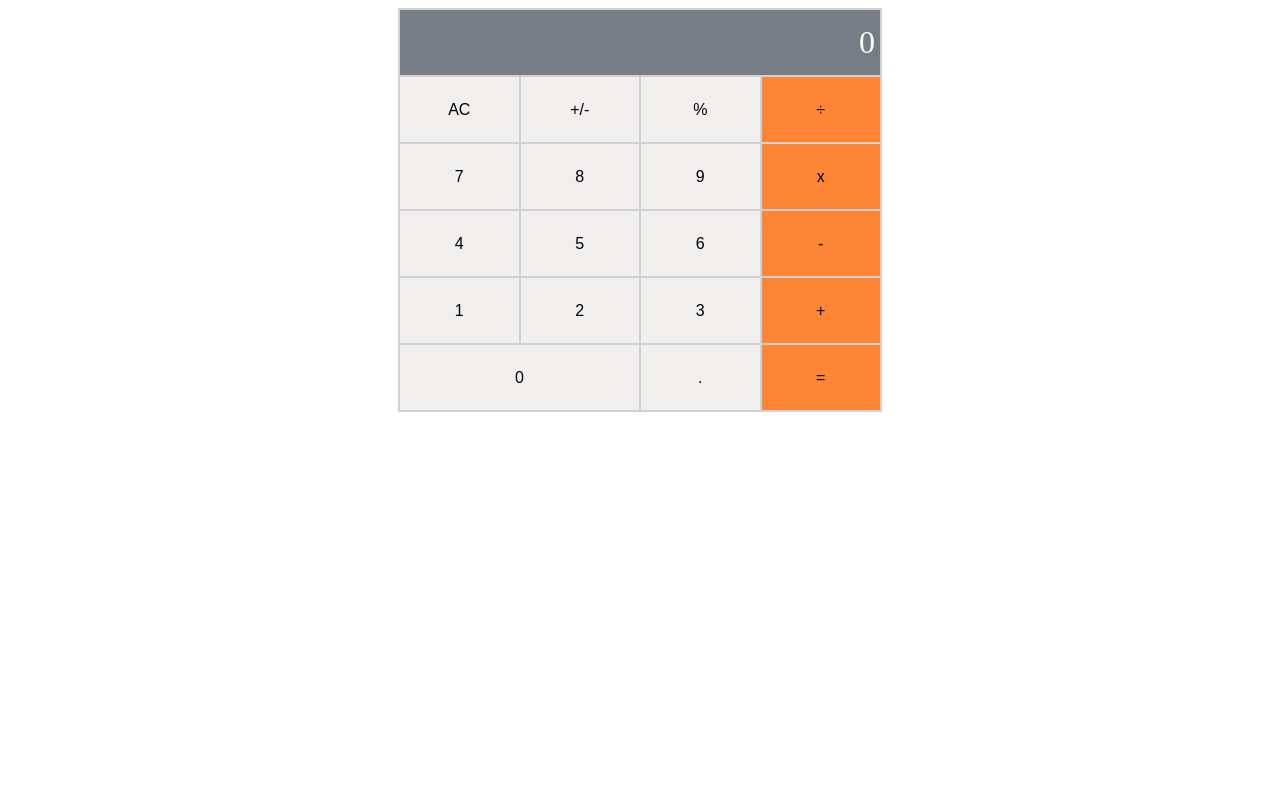
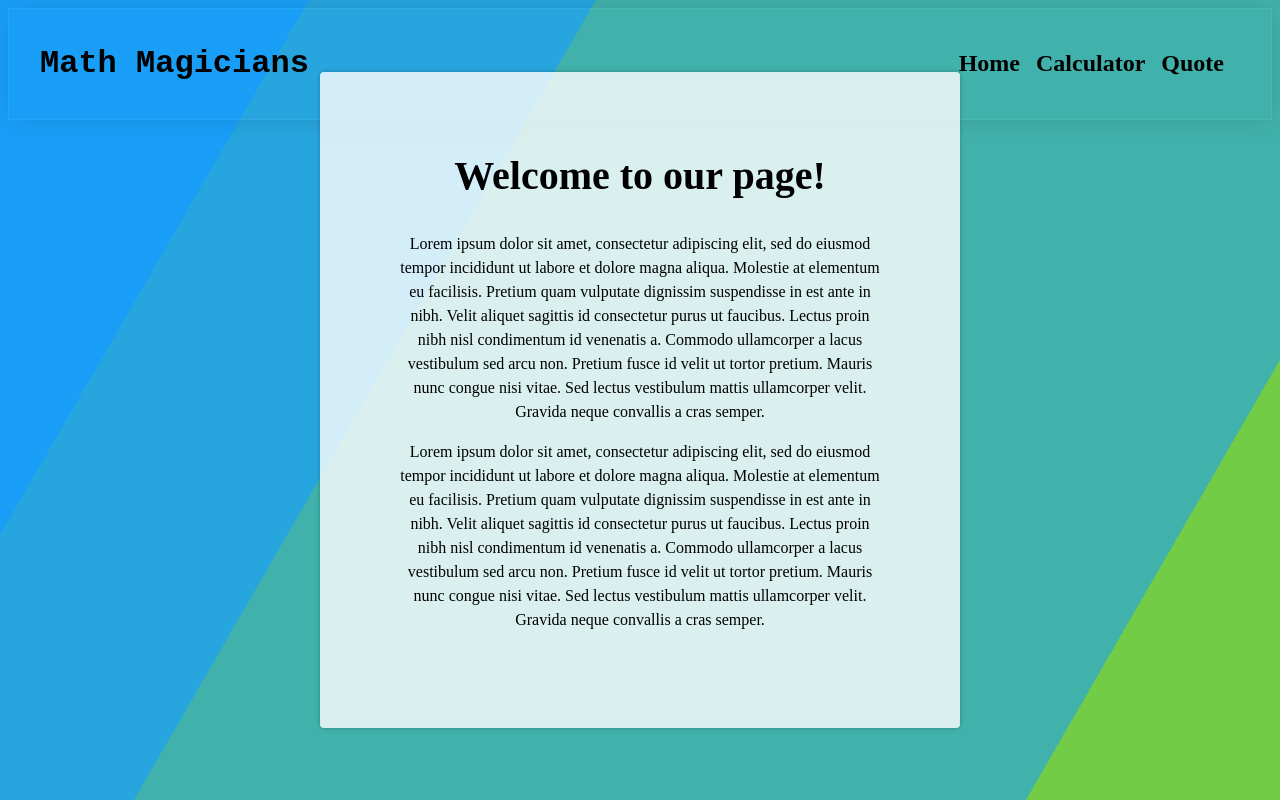
Before and after one commit to LokurasRlz/Math-Magicians, a React (Create React App) app: page / in a window 1280 px wide. Built offline with nearby package versions, Linux system fonts and the light colour scheme.

Commit message:
Added routes and styling

```diff
--- a/package.json
+++ b/package.json
@@ -11,6 +11,7 @@
     "big.js": "^6.2.1",
     "react": "^18.2.0",
     "react-dom": "^18.2.0",
+    "react-router-dom": "^6.4.0",
     "react-scripts": "5.0.1",
     "web-vitals": "^2.1.4"
   },
--- a/src/App.css
+++ b/src/App.css
@@ -1,3 +1,122 @@
 body {
-  color: blue;
+  background-color: #cecccb;
 }
+
+.container {
+  margin-top: auto;
+  display: flex;
+  flex-direction: column;
+}
+
+header {
+  display: flex;
+  justify-content: space-between;
+  align-items: center;
+  padding: 0 2rem;
+  box-shadow: 0 0 25px rgba(0, 0, 0, 0.1), inset 0 0 1px rgba(255, 255, 255, 0.6);
+}
+
+.title {
+  display: flex;
+  padding: 1rem 0;
+  color: black;
+  font-size: 1rem;
+  font-weight: 900;
+}
+
+nav {
+  display: flex;
+  justify-content: space-between;
+  color: black;
+  margin-left: 1.4rem;
+  text-align: center;
+}
+
+a {
+  margin-right: 1rem;
+  color: black;
+  text-decoration: none;
+  cursor: pointer;
+}
+
+nav > a {
+  font-weight: 700;
+  font-size: 1.5rem;
+}
+
+a:hover {
+  color: #fff;
+}
+
+.home {
+  padding: 0 2rem;
+  color: black;
+}
+
+.home > h2 {
+  margin-top: auto;
+  font-size: 2.5rem;
+}
+
+.home > p {
+  line-height: 1.5;
+}
+
+.quotes {
+  color: black;
+  font-size: 1.5rem;
+}
+
+/* Background */
+
+html {
+  height: 100%;
+}
+
+.bg {
+  animation: slide 3s ease-in-out infinite alternate;
+  background-image: linear-gradient(-60deg, #6c3 50%, #09f 50%);
+  bottom: 0;
+  left: -50%;
+  opacity: 0.5;
+  position: fixed;
+  right: -50%;
+  top: 0;
+  z-index: -1;
+}
+
+.bg2 {
+  animation-direction: alternate-reverse;
+  animation-duration: 4s;
+}
+
+.bg3 {
+  animation-duration: 5s;
+}
+
+.content {
+  background-color: rgba(255, 255, 255, 0.8);
+  border-radius: 0.25em;
+  box-shadow: 0 0 0.25em rgba(0, 0, 0, 0.25);
+  box-sizing: border-box;
+  left: 50%;
+  padding: 10vmin;
+  position: fixed;
+  text-align: center;
+  top: 50%;
+  transform: translate(-50%, -50%);
+}
+
+h1 {
+  font-family: monospace;
+}
+
+@keyframes slide {
+  0% {
+    transform: translateX(-25%);
+  }
+
+  100% {
+    transform: translateX(25%);
+  }
+}
--- a/src/App.js
+++ b/src/App.js
@@ -1,7 +1,12 @@
 /** @format */
 import React from 'react';
+import {
+  BrowserRouter as Router, Routes, Route, Link,
+} from 'react-router-dom';
 import './App.css';
 import Calculator from './components/Calculator';
+import Home from './components/Home';
+import Quotes from './components/Quote';
 
 export default class App extends React.Component {
   constructor(props) {
@@ -11,7 +16,28 @@ export default class App extends React.Component {
 
   render() {
     return (
-      <Calculator />
+      <Router>
+        <main className="container">
+          <header>
+            <div className="title">
+              <h1><a href="/">Math Magicians</a></h1>
+            </div>
+            <nav>
+              <Link to="/">Home</Link>
+              <Link to="/Calculator">Calculator</Link>
+              <Link to="/Quote">Quote</Link>
+            </nav>
+          </header>
+          <Routes>
+            <Route path="/" element={<Home />} />
+            <Route path="/calculator" element={<Calculator />} />
+            <Route path="/quote" element={<Quotes />} />
+          </Routes>
+        </main>
+        <div className="bg" />
+        <div className="bg bg2" />
+        <div className="bg bg3" />
+      </Router>
     );
   }
 }
--- a/src/components/Calculator.js
+++ b/src/components/Calculator.js
@@ -9,7 +9,7 @@ const Calculator = () => {
   };
   const { next, operation, total } = state;
   return (
-    <div className="calculator">
+    <div className="calculator content">
       <div className="display">{ next || operation || total || 0 }</div>
       <button type="button" onClick={clickHandler} className="gray">AC</button>
       <button type="button" onClick={clickHandler} className="gray">+/-</button>
--- /dev/null
+++ b/src/components/Home.js
@@ -0,0 +1,25 @@
+import React from 'react';
+
+const Home = () => (
+  <main className="home content">
+    <h2>Welcome to our page!</h2>
+    <p>
+      Lorem ipsum dolor sit amet, consectetur adipiscing elit, sed do eiusmod tempor incididunt ut
+      labore et dolore magna aliqua. Molestie at elementum eu facilisis. Pretium quam vulputate
+      dignissim suspendisse in est ante in nibh. Velit aliquet sagittis id consectetur purus ut
+      faucibus. Lectus proin nibh nisl condimentum id venenatis a. Commodo ullamcorper a lacus
+      vestibulum sed arcu non. Pretium fusce id velit ut tortor pretium. Mauris nunc congue nisi
+      vitae. Sed lectus vestibulum mattis ullamcorper velit. Gravida neque convallis a cras semper.
+    </p>
+    <p>
+      Lorem ipsum dolor sit amet, consectetur adipiscing elit, sed do eiusmod tempor incididunt ut
+      labore et dolore magna aliqua. Molestie at elementum eu facilisis. Pretium quam vulputate
+      dignissim suspendisse in est ante in nibh. Velit aliquet sagittis id consectetur purus ut
+      faucibus. Lectus proin nibh nisl condimentum id venenatis a. Commodo ullamcorper a lacus
+      vestibulum sed arcu non. Pretium fusce id velit ut tortor pretium. Mauris nunc congue nisi
+      vitae. Sed lectus vestibulum mattis ullamcorper velit. Gravida neque convallis a cras semper.
+    </p>
+  </main>
+);
+
+export default Home;
--- /dev/null
+++ b/src/components/Quote.js
@@ -0,0 +1,11 @@
+import React from 'react';
+
+const Quotes = () => (
+  <p className="quotes content">
+    Mathematics is not about numbers, equations, computations or algorithms,
+    it is about understanding - William Paul Thurston
+  </p>
+
+);
+
+export default Quotes;
```
Also changed, not shown: 1 other file (tests, documents, lock files or other folders).
